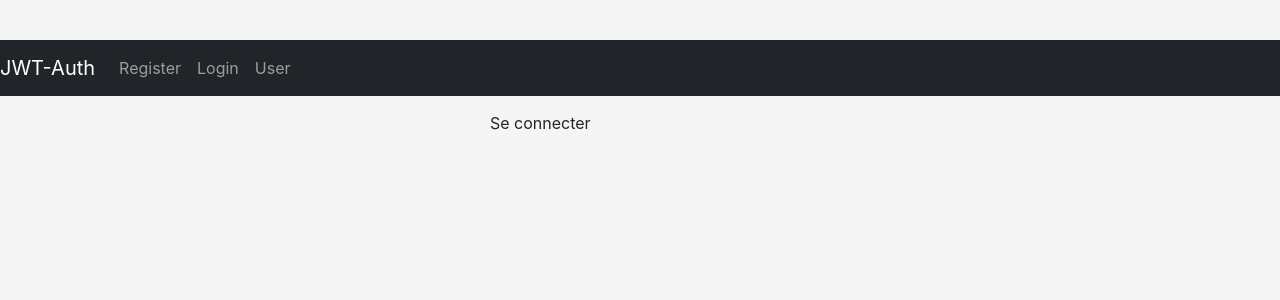
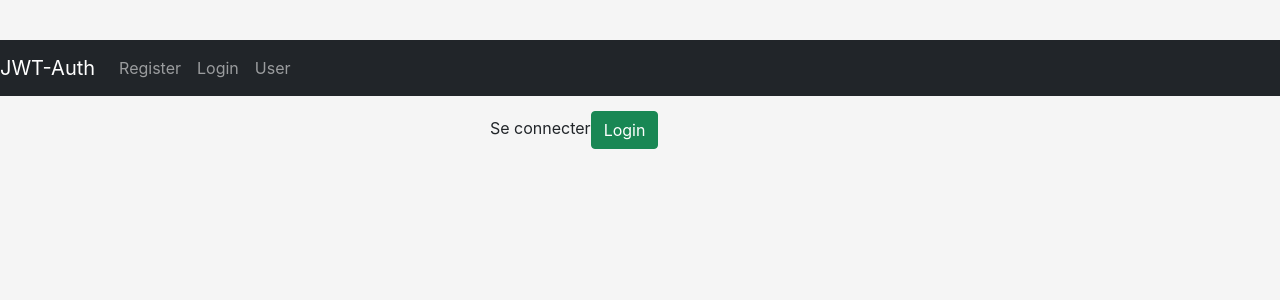
Before and after one commit to Titouan-Esc/auth, a React (Create React App) app in the folder client/: page /user in a window 1280 px wide. Shown: the top 300 px of the page. Built offline with nearby package versions, Linux system fonts and the light colour scheme; no server answers.

Commit message:
Ajout du fetch logout

```diff
--- a/client/src/pages/User.jsx
+++ b/client/src/pages/User.jsx
@@ -1,4 +1,6 @@
 import React, { useState, useEffect } from 'react'
+import { Link } from 'react-router-dom';
+
 
 
 const User = () => {
@@ -23,10 +25,38 @@ const User = () => {
         )()
     }, []);
 
+    const logout = async () => {
+        await fetch('http://localhost:8000/api/user/logout', {
+            // ? la methode et une methode POST
+            method : 'POST',
+            // ?
+            headers : {'Content-Type' : 'application/json'},
+            // ? Récupérer les cookies que nous avons créer
+            credentials : 'include',
+        });
+    }
+
+    // ? Créer une variable let link
+    let link;
+
+    // ? Faire une condition pour dire que si username n'est pas, envoyer vers login et si oui logout. Cette condition est du JSX donc du HTML avec un peu de JS
+    if(!username){
+        link = (
+            <Link to='/login' className='btn btn-success'>Login</Link>
+        )
+    }else{
+        link = (
+            <button onClick={logout} className='btn btn-danger'>Logout</button>
+        )
+    }
+
+
+
     return (
         <div>
             {/* Reprend le username du client qui c'est connecté */}
             {username ? `Vous êtes connecté ${username}` : 'Se connecter'}
+            {link}
         </div>
     )
 }
```
